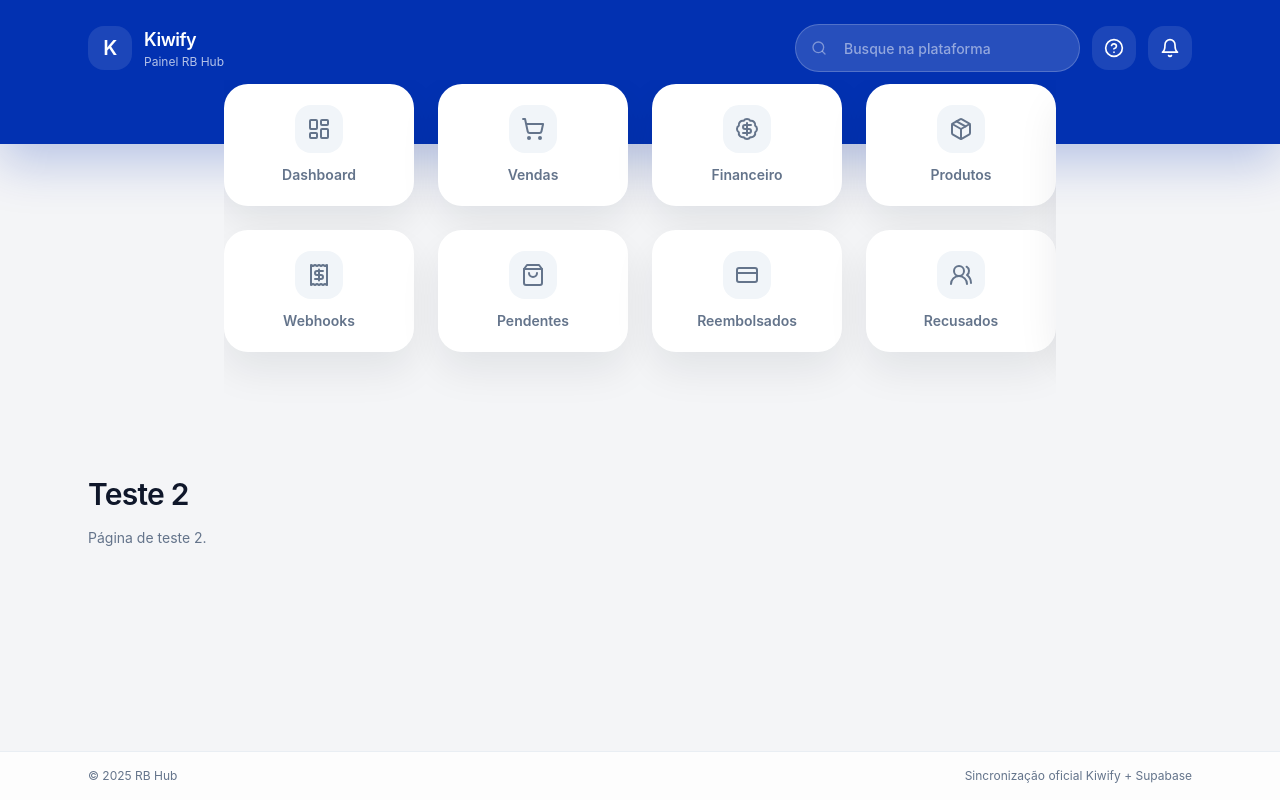
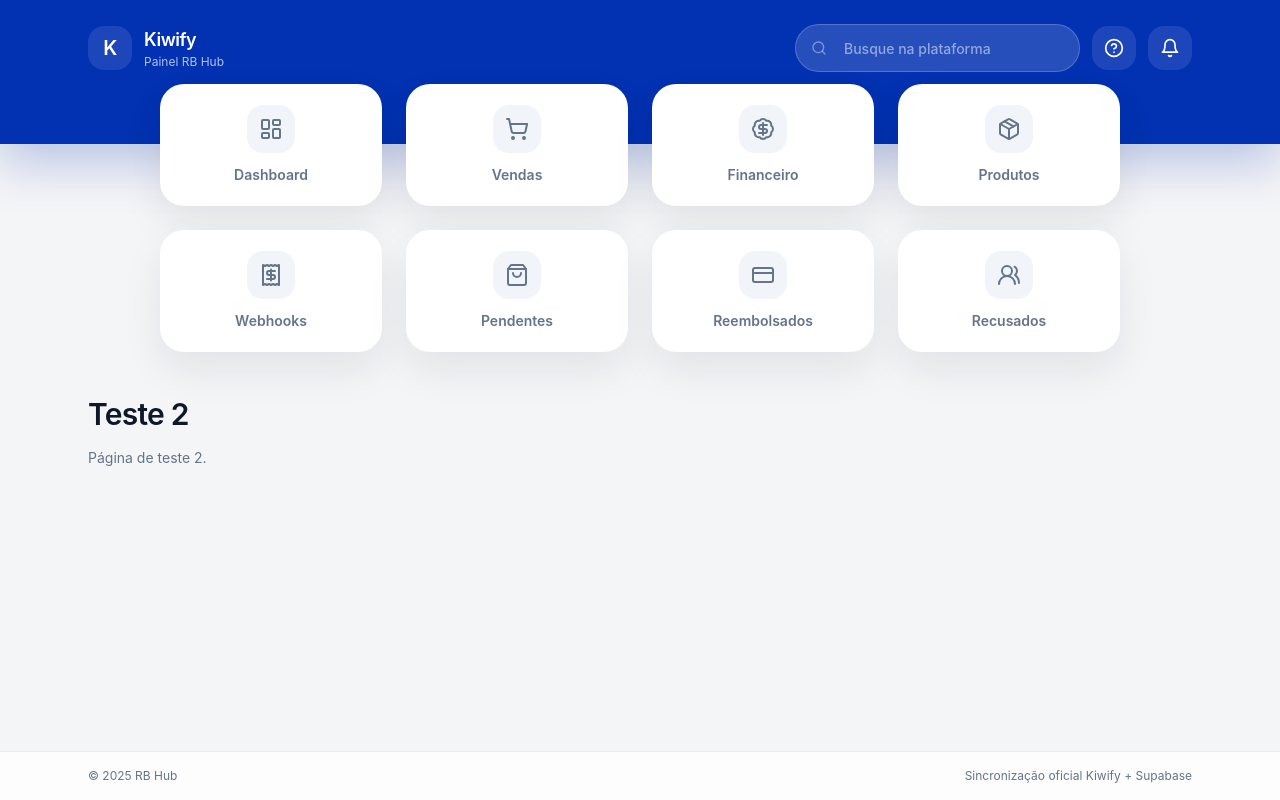
Before and after one commit to leoxavier3914-arch/rb, a Next.js app: page /teste-2 in a window 1280 px wide. Built offline with nearby package versions, Linux system fonts and the light colour scheme.

Commit message:
Simplify main navigation layout

```diff
--- a/components/navigation/MainNav.tsx
+++ b/components/navigation/MainNav.tsx
@@ -12,8 +12,7 @@ import {
   Receipt,
   ShoppingBag,
   ShoppingCart,
-  Users2,
-  Settings
+  Users2
 } from 'lucide-react';
 import { cn } from '@/lib/ui/classnames';
 
@@ -31,33 +30,17 @@ const NAV_ITEMS: NavItem[] = [
   { href: '/webhooks', label: 'Webhooks', icon: Receipt },
   { href: '/pendentes', label: 'Pendentes', icon: ShoppingBag },
   { href: '/reembolsados', label: 'Reembolsados', icon: CreditCard },
-  { href: '/recusados', label: 'Recusados', icon: Users2 },
-  { href: '/configs', label: 'Configs', icon: Settings }
+  { href: '/recusados', label: 'Recusados', icon: Users2 }
 ];
 
 export function MainNav() {
   const pathname = usePathname();
-  const pages = NAV_ITEMS.reduce<NavItem[][]>((acc, item, index) => {
-    if (index % 8 === 0) {
-      acc.push([]);
-    }
-
-    acc[acc.length - 1]?.push(item);
-
-    return acc;
-  }, []);
 
   return (
     <nav className="relative z-10">
-      <div className="mx-auto max-w-4xl px-4 sm:px-6 lg:px-8">
-        <div className="overflow-x-auto overflow-y-hidden scroll-px-4 pb-16 snap-x snap-mandatory sm:scroll-px-6 sm:pb-20 lg:scroll-px-8">
-          <div className="flex min-w-full flex-nowrap">
-            {pages.map((pageItems, pageIndex) => (
-              <div
-                key={pageIndex}
-                className="grid w-full flex-none snap-start snap-always grid-cols-2 gap-4 py-1 sm:grid-cols-4 sm:gap-6"
-              >
-                {pageItems.map(item => {
+      <div className="mx-auto max-w-5xl px-4 sm:px-6 lg:px-8">
+        <div className="grid gap-4 py-1 sm:grid-cols-2 sm:gap-6 lg:grid-cols-4">
+          {NAV_ITEMS.map(item => {
             const Icon = item.icon;
             const isActive = pathname
               ? pathname.startsWith(item.href)
@@ -87,9 +70,6 @@ export function MainNav() {
             );
           })}
         </div>
-          ))}
-          </div>
-        </div>
       </div>
     </nav>
   );
```
Lines whose indentation alone changed are shown as unchanged.
